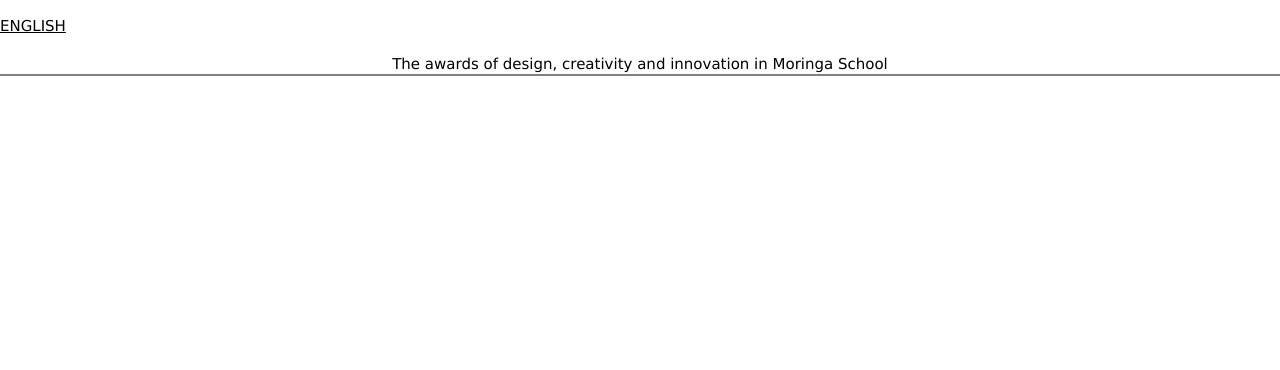
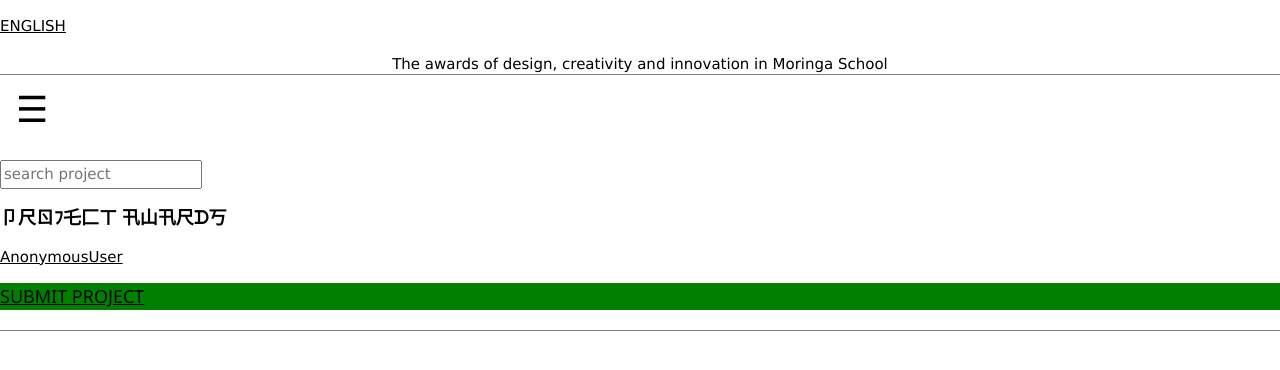
Before and after one commit to huguette135/Awaards, a Django app: template projects/templates/navbar.html in a window 1280 px wide. Shown: the top 370 px of the page. Run offline with Django 3.2, Linux system fonts and the light colour scheme; the template is opened without the code that fills it, so the values that code supplies are empty; some libraries are stand-ins or nearby versions.

Commit message:
add changes

```diff
--- a/projects/templates/navbar.html
+++ b/projects/templates/navbar.html
@@ -33,3 +33,58 @@
   <a href="{% url 'upload' %}" class="w3-bar-item w3-button w3-border-bottom">Add Projects</a>
   <a href="/logout" class="w3-bar-item w3-button w3-border-bottom">Log Out</a>
 </div>
+<!-- Page Content -->
+<div class="w3-overlay w3-animate-opacity" onclick="w3_close()" style="cursor:pointer" id="myOverlay"></div>
+
+<div>
+  <button class="w3-button w3-white w3-xxlarge" onclick="w3_open()">&#9776;</button>
+  </div>
+
+<script>
+function w3_open() {
+    document.getElementById("mySidebar").style.display = "block";
+    document.getElementById("myOverlay").style.display = "block";
+}
+function w3_close() {
+    document.getElementById("mySidebar").style.display = "none";
+    document.getElementById("myOverlay").style.display = "none";
+}
+</script>
+</div>
+<div class="col-4" style="text-align:left; margin-top: 15px;">
+  <form class="form-inline mx-auto" role="search" action="{% url 'search_results' %}" method="get">
+          <div class="form-group">
+            <input type="text" class="form-control" role="search" placeholder="search project" aria-label="Search" name="title">
+          </div>
+        </form>
+
+</div>
+<div class="col-5">
+<h5 style="text-transform: uppercase; margin-top: 15px;"><strong>卩尺ㄖﾌ乇匚ㄒ 卂山卂尺ᗪ丂</strong> </h5>
+          <p> <a class="nav-link" href="#" title="User">{{user}}</a></p>
+</div>
+<div class="col-1" style="background:green;" >
+  <h5 style="text-transform: uppercase; margin-top: 15px; margin-bottom: 20px;"><a href="{% url 'upload' %}">SUBMIT PROJECT</a></h5>
+</div>
+</div>
+<script>
+  window.onscroll = function() {myFunction()};
+
+  var navbar = document.getElementById("navbar");
+  var sticky = navbar.offsetTop;
+
+  function myFunction() {
+    if (window.pageYOffset >= sticky) {
+      navbar.classList.add("sticky")
+    } else {
+      navbar.classList.remove("sticky");
+    }
+  }
+  </script>
+<body>
+
+
+
+</body>
+
+</html>
```
